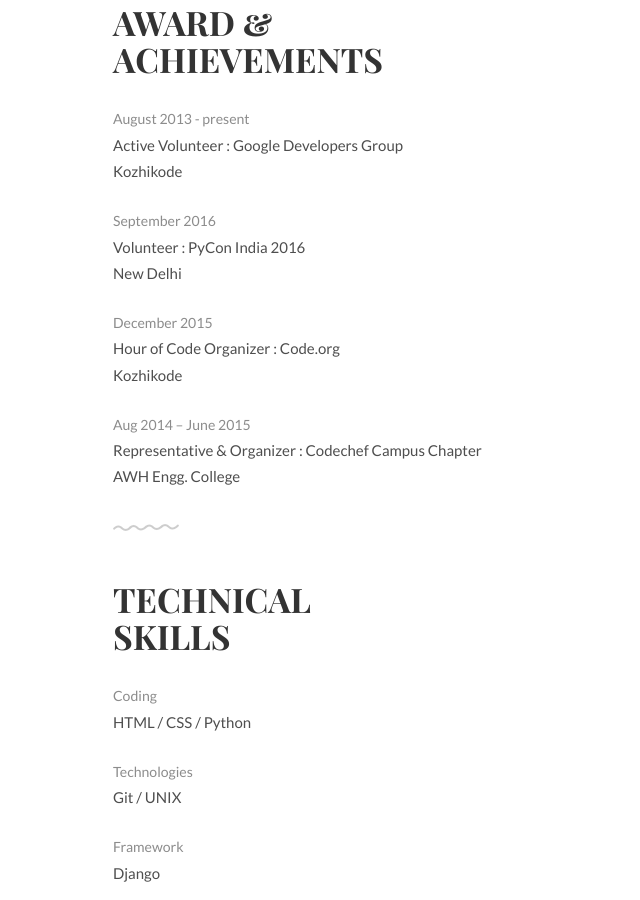
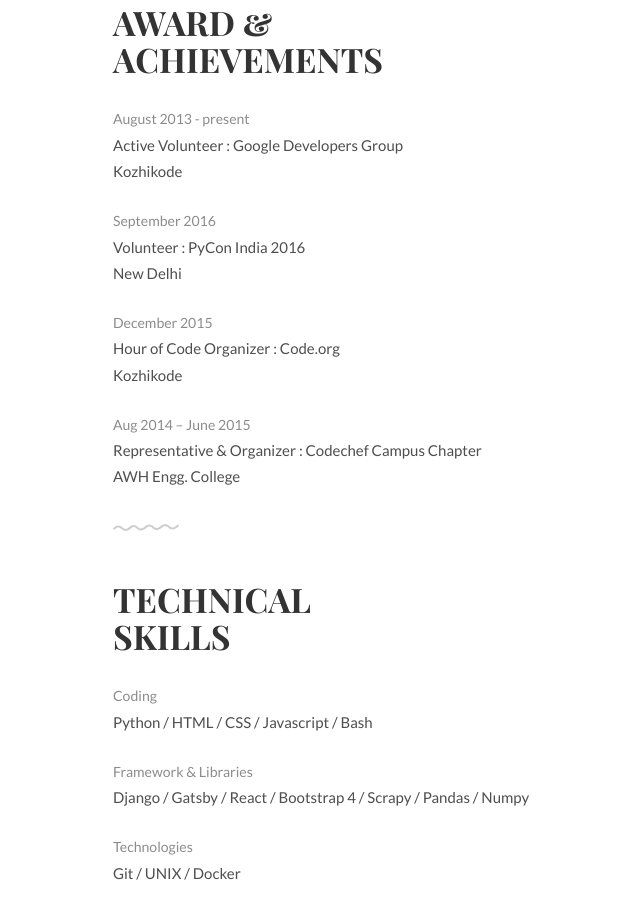
Before and after one commit to liginv/liginv.github.io, a plain HTML site: page index.html in a window 1280 px wide. Shown: the part 1900-2800 px from the top of the page, without its empty margins (216-856 px from the left). Drawn offline with Linux system fonts and the light colour scheme.

Commit message:
Update content

```diff
--- a/index.html
+++ b/index.html
@@ -69,7 +69,7 @@
 			<ul class="work-list">
 				<li>From December 2017 to Present</li>
 				<li><a href="http://hamon.in/">Hamon Technologies LLP</a></li>
-				<li>Junior Software Engneer</li>
+				<li>Software Engneer</li>
 
 			</ul>
 			<ul class="work-list">
@@ -159,23 +159,23 @@
 			<h1>Technical<br>Skills</h1>
 			<ul class="skill-list list-flat">
 				<li>Coding</li>
-				<li>HTML / CSS / Python </li>
+				<li>Python / HTML / CSS / Javascript / Bash</li>
+			</ul>
+			<ul class="skill-list list-flat">
+				<li>Framework & Libraries</li>
+				<li>Django / Gatsby / React / Bootstrap 4 / Scrapy / Pandas / Numpy</li>
 			</ul>
 			<ul class="skill-list list-flat">
 				<li>Technologies</li>
-				<li>Git / UNIX</li>
-			</ul>
-			<ul class="skill-list list-flat">
-				<li>Framework</li>
-				<li>Django</li>
+				<li>Git / UNIX / Docker</li>
 			</ul>
 			<!--<ul class="skill-list list-flat">
 				<li>Database</li>
-				<li>MySQL / MongoDB</li>
+				<li>PostgreSQL</li>
 			</ul> -->
 			<ul class="skill-list list-flat">
 				<li>Tools</li>
-				<li>Sketch 4 / Bash</li>
+				<li>Sketch 4 / zsh / Sublime Text / Postman / Jupyter Notebook / Adobe XD</li>
 			</ul>
 		</div>
 	</div>
@@ -196,6 +196,7 @@
             <li><a href="https://twitter.com/iamligin"><i class="fa fa-twitter"></i></a></li>
             <li><a href="https://github.com/liginv"><i class="fa fa-github"></i></a></li>
             <li><a href="https://medium.com/@liginv"><i class="fa fa-medium"></i></a></li>
+
           </ul>
           <p class="text-muted">Handcrafted with <i class="fa fa-heart pulse"></i> & &#9749 by <a href="https://github.com/liginv" traget="blank">	&#3378&#3391&#3356&#3391&#3439 Vellakkad</a></p>
           <p class="text-muted">ALL RIGHTS <i class="fa fa-copyright fa-flip-horizontal"></i></p>
```
